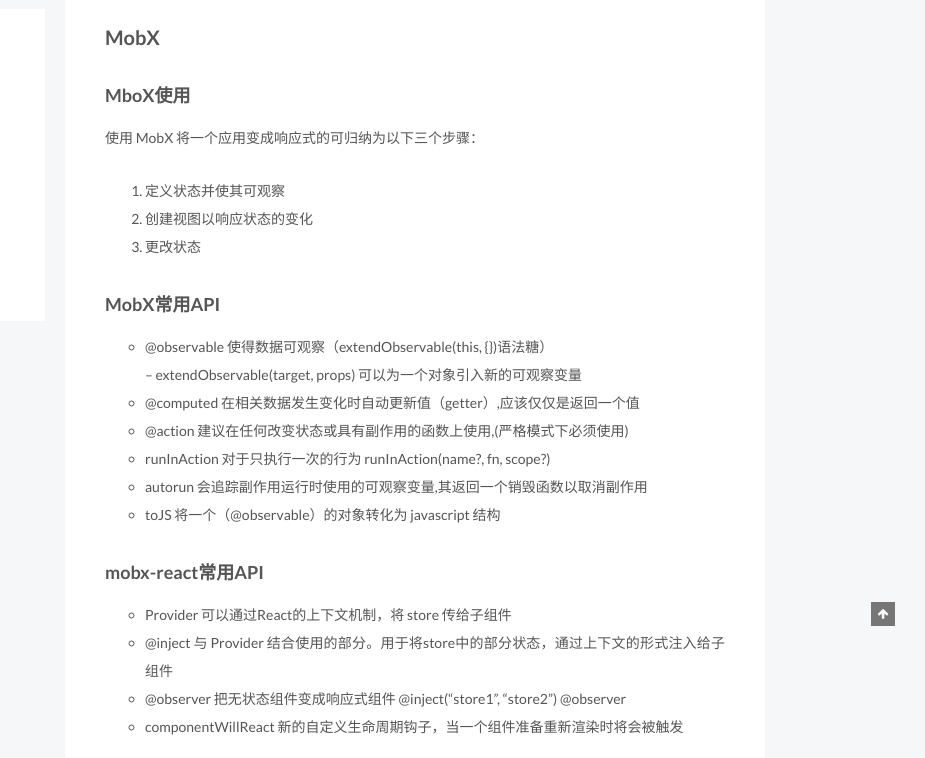
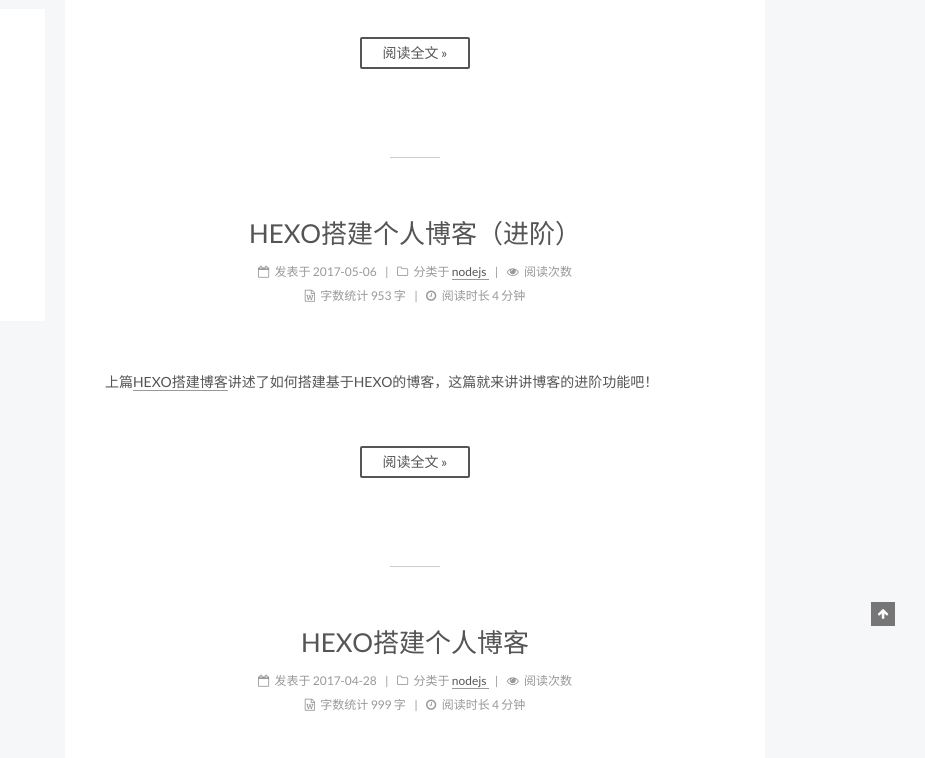
Before and after one commit to ztktct/ztktct.github.io, a plain HTML site: page index.html in a window 1280 px wide. Shown: the part 274-1032 px from the top of the page, 355-1280 px from the left. Drawn offline with Linux system fonts and the light colour scheme; a script that the page names is missing.

Commit message:
Site updated: 2017-05-22 00:14:43

```diff
--- a/css/main.css
+++ b/css/main.css
@@ -1692,7 +1692,7 @@ pre .javascript .function {
   width: 4px;
   height: 4px;
   border-radius: 50%;
-  background: #b5ff41;
+  background: #9d1754;
 }
 .links-of-blogroll {
   font-size: 13px;
--- a/index.html
+++ b/index.html
@@ -415,37 +415,17 @@
 
 
 
-
-            <p>最近公司项目用上了Mobx，就抽空来学习下吧～～</p>
-<h2 id="MobX"><a href="#MobX" class="headerlink" title="MobX"></a>MobX</h2><h3 id="MboX使用"><a href="#MboX使用" class="headerlink" title="MboX使用"></a>MboX使用</h3><p>使用 MobX 将一个应用变成响应式的可归纳为以下三个步骤：</p>
-<ol>
-<li>定义状态并使其可观察</li>
-<li>创建视图以响应状态的变化</li>
-<li>更改状态</li>
-</ol>
-<h3 id="MobX常用API"><a href="#MobX常用API" class="headerlink" title="MobX常用API"></a>MobX常用API</h3><ul>
-<li>@observable 使得数据可观察（extendObservable(this, {})语法糖）<br>– extendObservable(target, props) 可以为一个对象引入新的可观察变量</li>
-<li>@computed 在相关数据发生变化时自动更新值（getter）,应该仅仅是返回一个值</li>
-<li>@action 建议在任何改变状态或具有副作用的函数上使用,(严格模式下必须使用)</li>
-<li>runInAction 对于只执行一次的行为 runInAction(name?, fn, scope?)</li>
-<li>autorun 会追踪副作用运行时使用的可观察变量,其返回一个销毁函数以取消副作用</li>
-<li>toJS 将一个（@observable）的对象转化为 javascript 结构</li>
-</ul>
-<h3 id="mobx-react常用API"><a href="#mobx-react常用API" class="headerlink" title="mobx-react常用API"></a>mobx-react常用API</h3><ul>
-<li>Provider 可以通过React的上下文机制，将 store 传给子组件</li>
-<li>@inject 与 Provider 结合使用的部分。用于将store中的部分状态，通过上下文的形式注入给子组件  </li>
-<li>@observer 把无状态组件变成响应式组件 @inject(“store1”, “store2”) @observer</li>
-<li>componentWillReact 新的自定义生命周期钩子，当一个组件准备重新渲染时将会被触发</li>
-</ul>
-<h3 id="参考资料"><a href="#参考资料" class="headerlink" title="参考资料"></a>参考资料</h3><ul>
-<li><a href="https://mobx.js.org/index.html" rel="external nofollow noopener noreferrer" target="_blank">官方文档</a></li>
-<li><a href="http://cn.mobx.js.org/" rel="external nofollow noopener noreferrer" target="_blank">官方文档(中文版)</a></li>
-</ul>
+          <p>最近公司项目用上了Mobx，就抽空来学习下吧～～<br>
+          <!--noindex-->
+          <div class="post-button text-center">
+            <a class="btn" href="/2017/05/07/Mobx学习笔记/#more" rel="contents">
+              阅读全文 &raquo;
+            </a>
+          </div>
+          <!--/noindex-->
 
 
-
-
-    </div>
+    </p></div>
 
     <div>
 
```
Also changed, not shown: 2017/05/07/Mobx学习笔记/index.html (+5 -5 lines).
